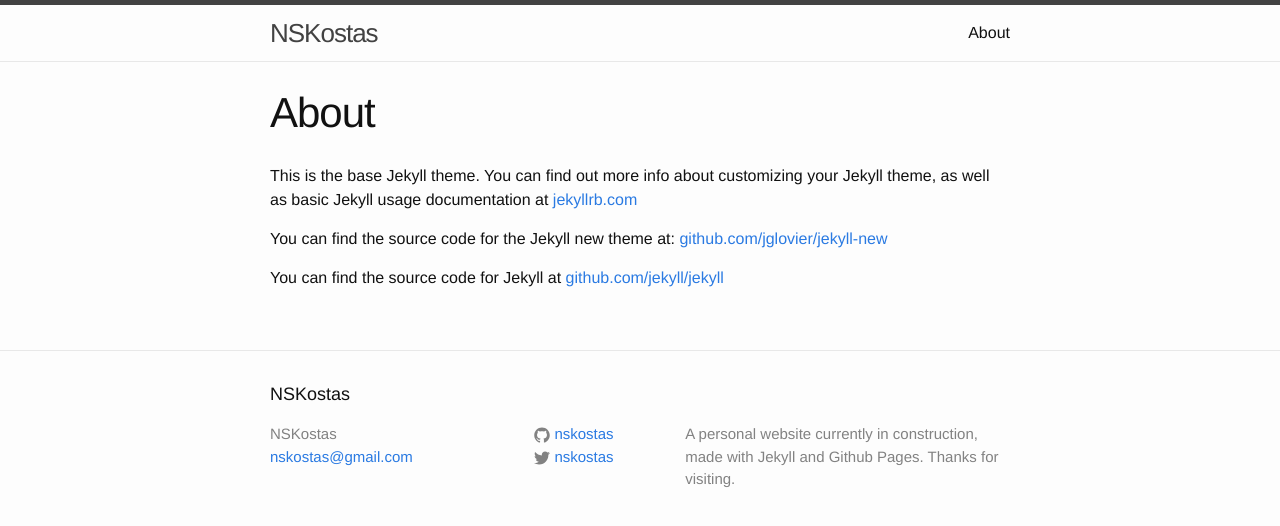
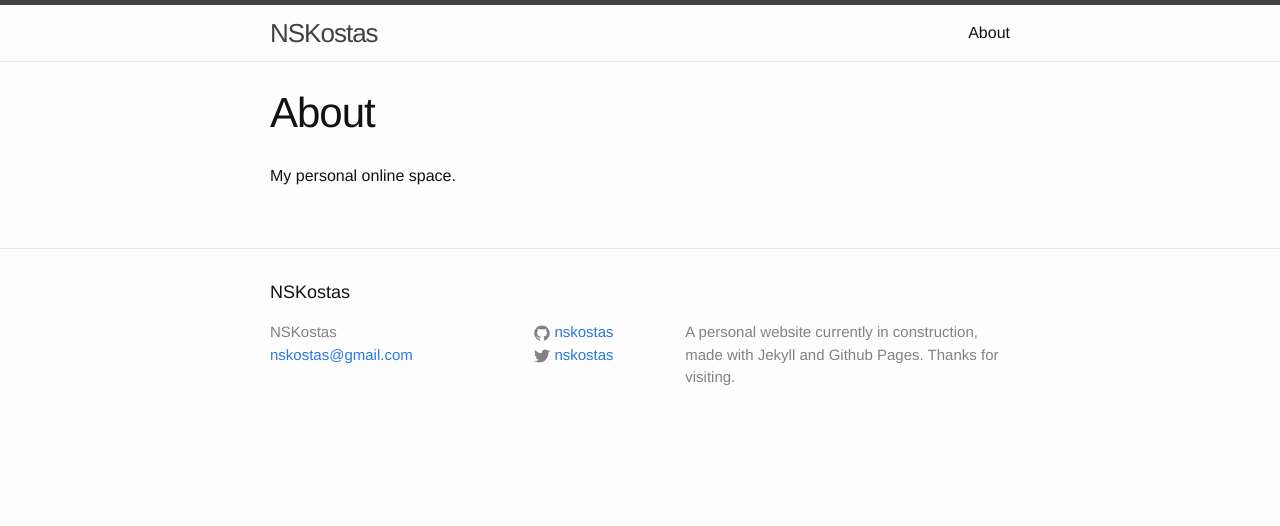
Before and after one commit to nskostas/nskostas.github.io, a Jekyll site: the page built from about.md, in a window 1280 px wide. Shown: the top 526 px of the page. Built offline with Jekyll 4.4.1, drawn with Linux system fonts in a browser that asks for light colours.

Commit message:
About md edits

```diff
--- a/about.md
+++ b/about.md
@@ -4,8 +4,4 @@
 permalink: /about/
 ---
 
-This is the base Jekyll theme. You can find out more info about customizing your Jekyll theme, as well as basic Jekyll usage documentation at [jekyllrb.com](http://jekyllrb.com/)
-
-You can find the source code for the Jekyll new theme at: [github.com/jglovier/jekyll-new](https://github.com/jglovier/jekyll-new)
-
-You can find the source code for Jekyll at [github.com/jekyll/jekyll](https://github.com/jekyll/jekyll)
+My personal online space.
```
Also changed, not shown: 1 other file.
